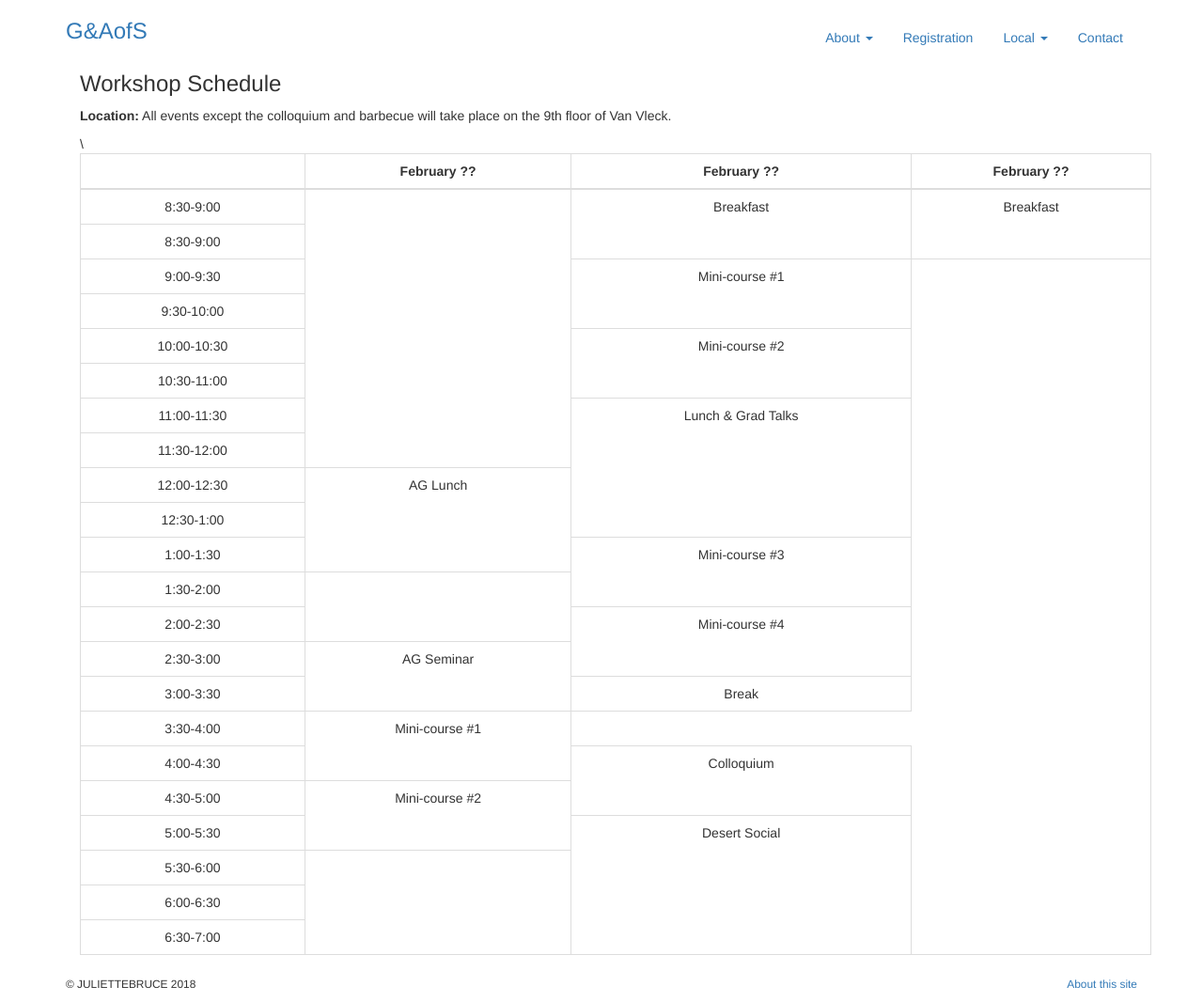
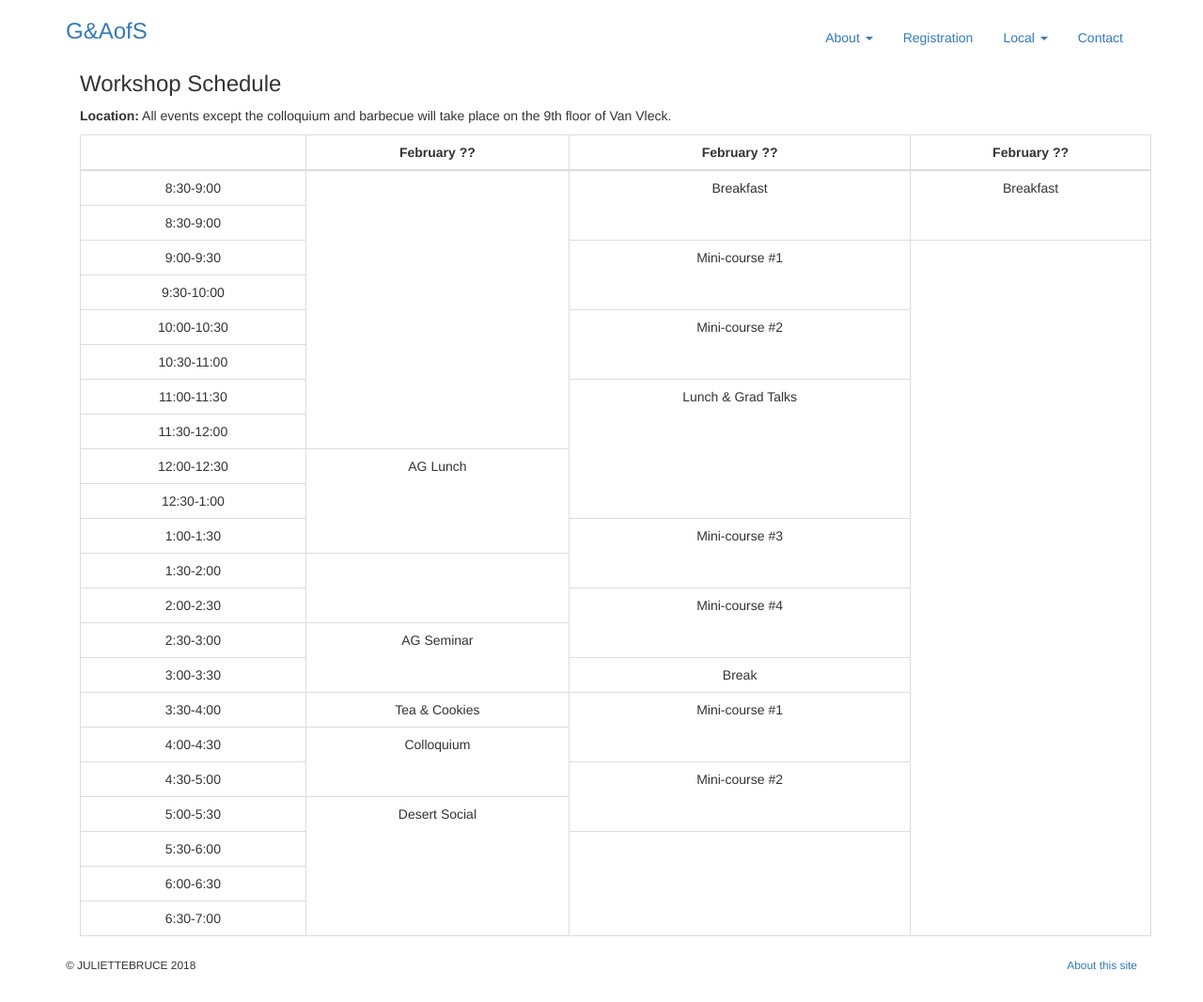
Before and after one commit to julietteBruce/geometry-arithmetic-surfaces, a Jekyll site: the page built from schedule/index.html, in a window 1280 px wide. Shown: the whole page at 94% size. Built offline with Jekyll 4.4.1, drawn with Linux system fonts in a browser that asks for light colours; nearby versions of some CDN libraries; library files that are not in the unit come from our copies.

Commit message:
Update Schedule

```diff
--- a/schedule/index.html
+++ b/schedule/index.html
@@ -51,7 +51,7 @@ description: G&AoS Schedule
       <tr class="text-center">
       	<td>12:00-12:30</td>
         <td rowspan="3">AG Lunch</td>
-\      </tr>
+      </tr>
       <tr>
       	<td>12:30-1:00</td>
       </tr>
@@ -77,6 +77,7 @@ description: G&AoS Schedule
       </tr>
       <tr>
       	<td>3:30-4:00</td>
+      	<td rowspan="1">Tea & Cookies</td>
       	<td rowspan="2">Mini-course #1</td>
       </tr>
       <tr>
```
